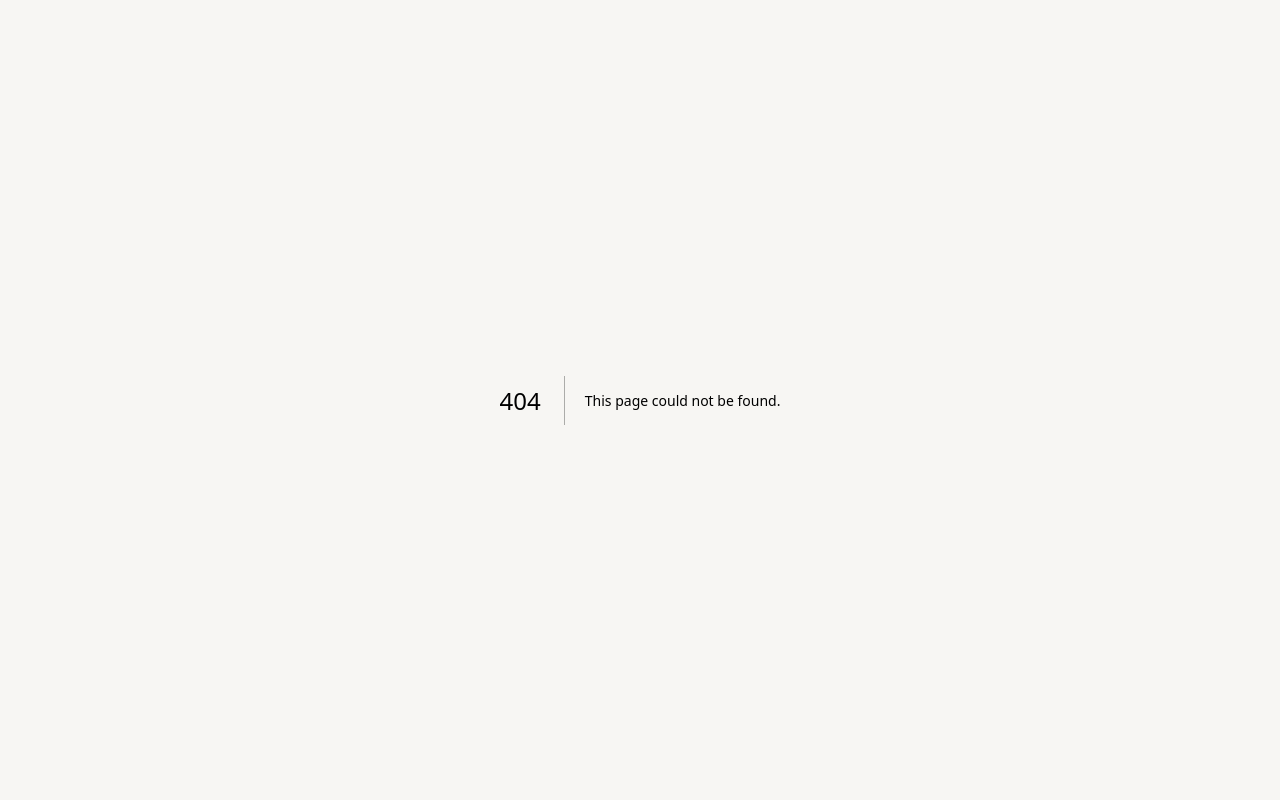
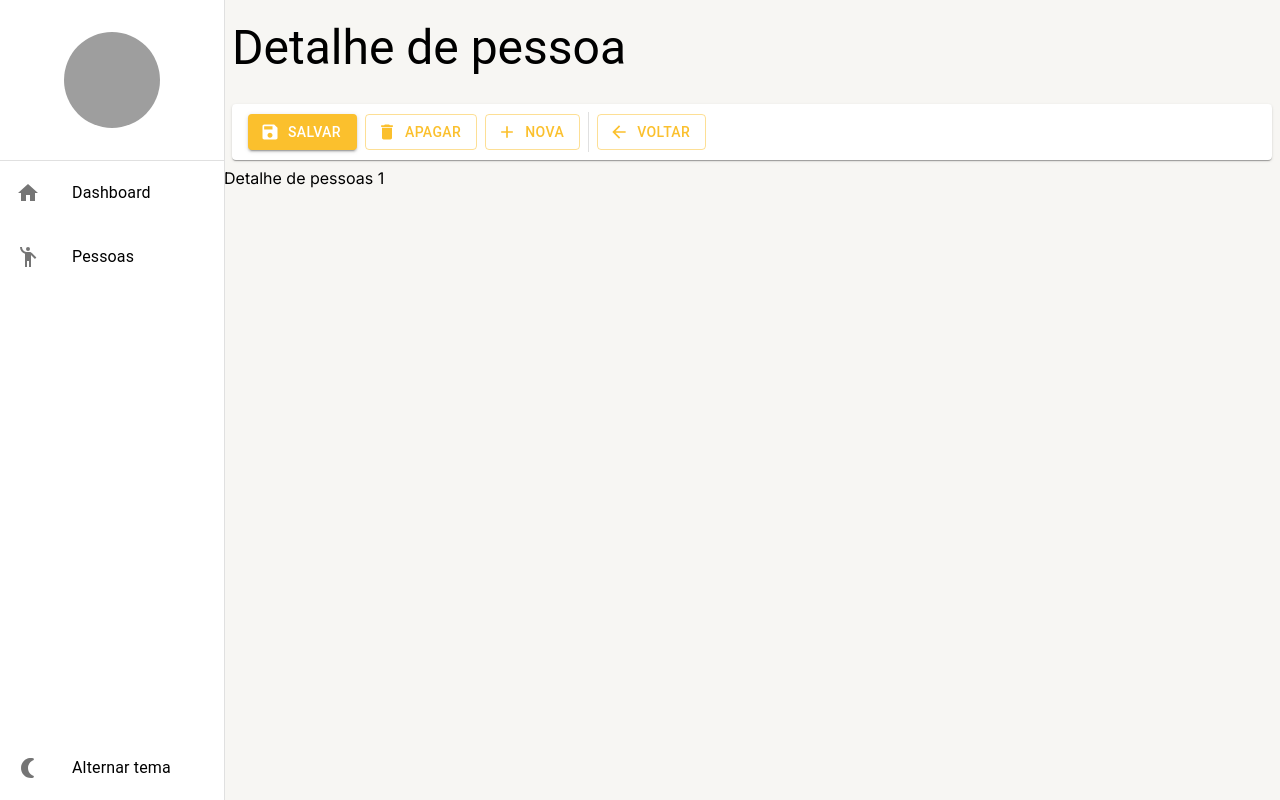
Before and after one commit to Joaorocha07/curso-material-ui, a Next.js app: page /dashboard/pessoas/detalhe/1 in a window 1280 px wide. Before the commit this address had no page. Built offline with nearby package versions, Linux system fonts and the light colour scheme; grey boxes are pictures that could not be loaded.

Commit message:
Tela de criação e edição de registro

```diff
--- /dev/null
+++ b/src/app/dashboard/pessoas/detalhe/[id]/page.tsx
@@ -0,0 +1,13 @@
+import DetalhesDePessoas
+  from '../components/DetalhesDePessoas'
+
+export default function Page({
+  params
+}: { params: { id: string } }) {
+  console.log(params.id)
+  return (
+    <div>
+      <DetalhesDePessoas id={params.id} />
+    </div>
+  )
+}
--- /dev/null
+++ b/src/app/dashboard/pessoas/detalhe/components/DetalhesDePessoas.tsx
@@ -0,0 +1,44 @@
+/* eslint-disable max-len */
+'use client'
+import FerramentasDetalhes
+  from '@/shared/components/ferramentas-detalhes/FerramentasDetalhes'
+import LayoutBaseDePagina
+  from '@/shared/layouts/LayoutBaseDePagina'
+import { useRouter } from 'next/navigation'
+
+export default function DetalhesDePessoas({
+  id,
+}: {
+    id: string
+ }) {
+  const router = useRouter()
+
+  const handleSave = () => {
+    console.log('save')
+  }
+
+  const handleDelete = () => {
+    console.log('save')
+  }
+
+  return (
+    <LayoutBaseDePagina
+      titulo='Detalhe de pessoa'
+      barraDeFerramentas={
+        <FerramentasDetalhes
+          textoBotaoNovo='Nova'
+          mostrarBotaoSalvar
+          mostrarBotaoNovo={id !== 'nova'}
+          mostrarBotaoApagar={id !== 'nova'}
+
+          aoClicarEmSalvar={handleSave}
+          aoClicarEmApagar={handleDelete}
+          aoClicarEmNovo={() => router.push('/dashboard/pessoas/detalhe/nova')}
+          aoClicarEmVoltar={() => router.push('/dashboard/pessoas')}
+        />
+      }
+    >
+      <p>Detalhe de pessoas {id}</p>
+    </LayoutBaseDePagina>
+  )
+}
--- /dev/null
+++ b/src/app/dashboard/pessoas/detalhe/layout.tsx
@@ -0,0 +1,11 @@
+export default function DetalheLayout({
+  children,
+}: {
+    children: React.ReactNode
+  }) {
+  return (
+    <div>
+      {children}
+    </div>
+  )
+}
--- /dev/null
+++ b/src/app/dashboard/pessoas/detalhe/page.tsx
@@ -0,0 +1,5 @@
+export default function Detalhe() {
+  return (
+    <h1>Detalhe</h1>
+  )
+}
--- /dev/null
+++ b/src/app/teste/page.tsx
@@ -0,0 +1,5 @@
+export default function Teste() {
+  return (
+    <h1>Página teste</h1>
+  )
+}
--- a/src/shared/components/ferramentas-detalhes/FerramentasDetalhes.tsx
+++ b/src/shared/components/ferramentas-detalhes/FerramentasDetalhes.tsx
@@ -42,7 +42,7 @@ export default function FerramentasListagem({
   mostrarBotaoVoltar        = true,
   mostrarBotaoApagar        = true,
   mostrarBotaoSalvar        = true,
-  mostrarBotaoSalvarEVoltar = false,
+  mostrarBotaoSalvarEVoltar = true,
 
   mostrarBotaoNovoCarregando          = false,
   mostrarBotaoVoltarCarregando        = false,
@@ -91,10 +91,6 @@ export default function FerramentasListagem({
             Salvar
           </Typography>
         </Button>
-      )}
-
-      {mostrarBotaoSalvarCarregando &&(
-        <Skeleton width={108} height={62} />
       )}
 
       {(mostrarBotaoSalvarEVoltar &&
```
Also changed, not shown: src/app/dashboard/pessoas/components/HeadTableComponents.tsx (added, +17 -0 lines), src/app/dashboard/pessoas/components/ListagemDePessoas.tsx (+4 -9 lines), src/app/teste/layout.tsx (added, +11 -0 lines).
